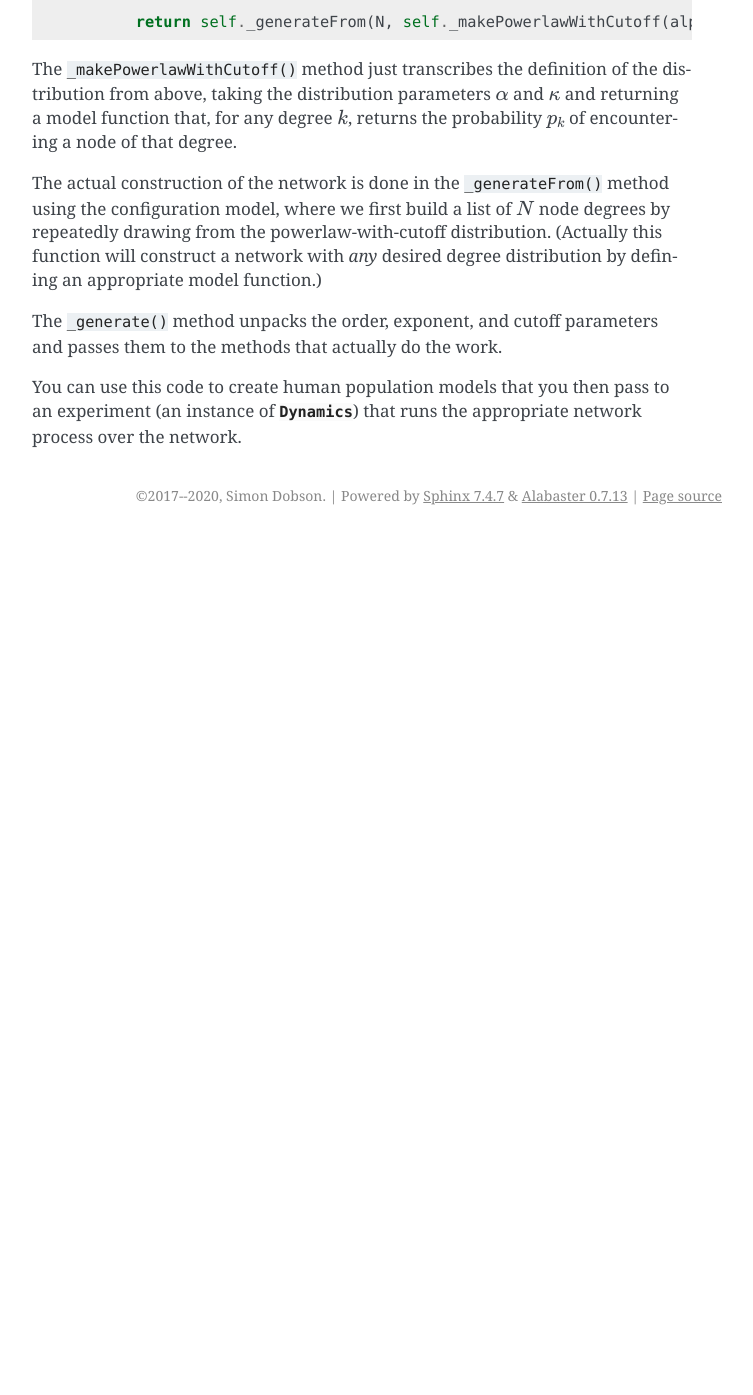
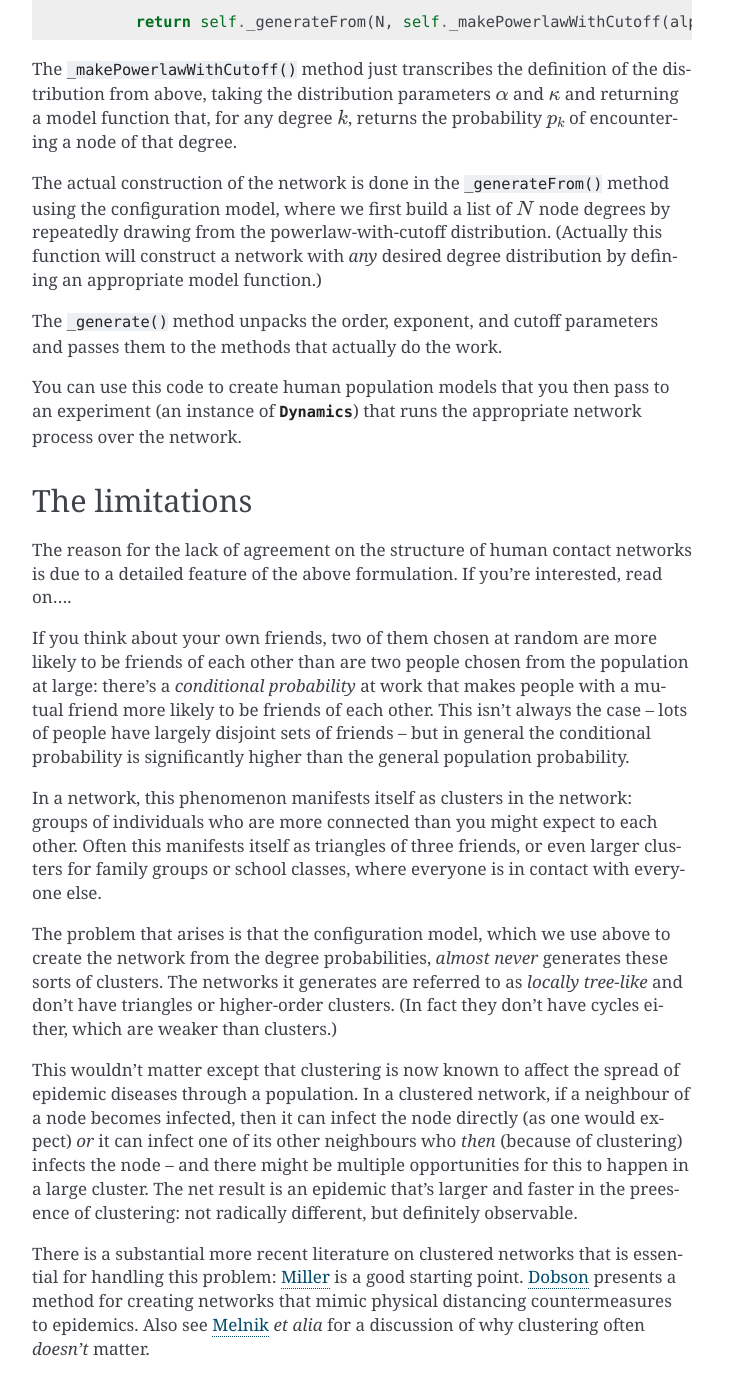
Before and after one commit to simoninireland/epydemic, a Sphinx documentation site: the page built from doc/cookbook/population-powerlaw-cutoff.rst, in a window 1280 px wide and 1400 px high, scrolled down 3687 px. Shown: the top 1395 px of the window, without its empty margins (388-1141 px from the left). Built offline with Sphinx 7.4.7, drawn with Linux system fonts in a browser that asks for light colours; before the commit the page ends 4222 px from its top, so only the background shows below that.

Commit message:
Added section on clustering

```diff
--- a/doc/cookbook/population-powerlaw-cutoff.rst
+++ b/doc/cookbook/population-powerlaw-cutoff.rst
@@ -170,3 +170,41 @@ actually do the work.
 
 You can use this code to create human population models that you then pass to an experiment (an instance of :class:`Dynamics`)
 that runs the appropriate network process over the network.
+
+
+The limitations
+---------------
+
+The reason for the lack of agreement on the structure of human contact networks is due to a
+detailed feature of the above formulation. If you're interested, read on....
+
+If you think about your own friends, two of them chosen at random are more likely to be
+friends of each other than are two people chosen from the population at large: there's a
+*conditional probability* at work that makes people with a mutual friend more likely
+to be friends of each other. This isn't always the case -- lots of people have largely disjoint
+sets of friends -- but in general the conditional probability is significantly higher than
+the general population probability.
+
+In a network, this phenomenon manifests itself as clusters in the network: groups of individuals
+who are more connected than you might expect to each other. Often this manifests itself as
+triangles of three friends, or even larger clusters for family groups or school classes, where
+everyone is in contact with everyone else.
+
+The problem that arises is that the configuration model, which we use above to create the network
+from the degree probabilities, *almost never* generates these sorts of clusters. The networks it
+generates are referred to as *locally tree-like* and don't have triangles or higher-order
+clusters. (In fact they don't have cycles either, which are weaker than clusters.)
+
+This wouldn't matter except that clustering is now known to affect the spread of epidemic
+diseases through a population. In a clustered network, if a neighbour of a node becomes infected,
+then it can infect the node directly (as one would expect) *or* it can infect one of its
+other neighbours who *then* (because of clustering) infects the node -- and there might be
+multiple opportunities for this to happen in a large cluster. The net result is an epidemic
+that's larger and faster in the preesence of clustering: not radically different, but
+definitely observable.
+
+There is a substantial more recent literature on clustered networks that is essential
+for handling this problem: :ref:`Miller <M09>` is a good starting point.
+:ref:`Dobson <D20>` presents a method for creating networks that mimic physical distancing
+countermeasures to epidemics.
+Also see :ref:`Melnik <MHP10>` *et alia* for a discussion of why clustering often *doesn't* matter.
```
